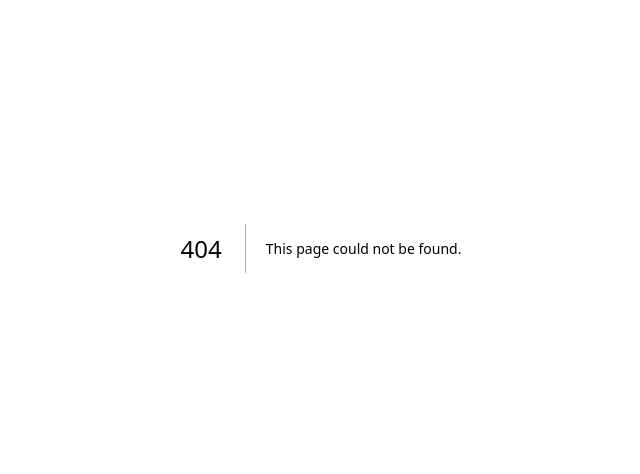
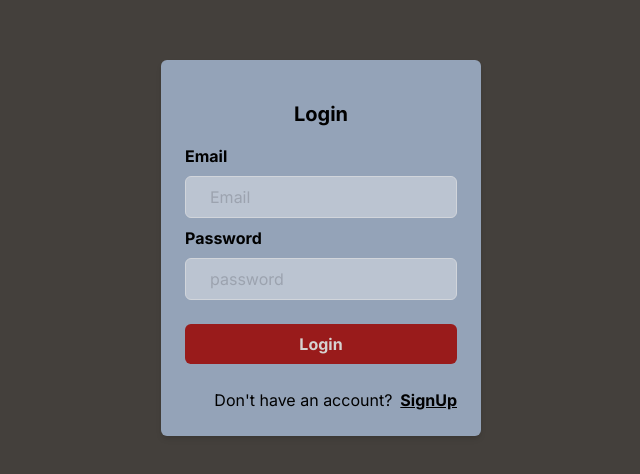
Before and after one commit to AlexanderK88/b7-inlamning-4a, a Next.js app in the folder kinogoteborg/: page /login in a window 1280 px wide. Before the commit this address had no page. Shown: the part 152-626 px from the top of the page, without its empty margins (319-959 px from the left). Built offline with nearby package versions, Linux system fonts and the light colour scheme.

Commit message:
Made components for login and signup
Co-authored-by: Kookiie88 <Kookiie88@users.noreply.github.com>

```diff
--- /dev/null
+++ b/kinogoteborg/src/app/components/userComponents/LoginForm.jsx
@@ -0,0 +1,37 @@
+export default function LoginForm({ setIsRegistered }) {
+  const noUserHandler = () => {
+    setIsRegistered(false);
+  };
+  return (
+    <div className="min-h-1/3 bg-slate-400 min-w-3/5 md:w-2/5 xl:w-1/4 rounded-md shadow-md p-6 ">
+      <h1 className="text-center my-4 text-xl font-bold">Login</h1>
+      <form className="flex flex-col gap-2">
+        <label className="font-bold" htmlFor="email">
+          Email
+        </label>
+        <input type="email" name="email" placeholder="Email" />
+        <label className="font-bold" htmlFor="password">
+          Password
+        </label>
+        <input type="password" name="password" placeholder="password" />
+        <button
+          className=" mt-4 bg-red-800 hover:bg-red-700 text-stone-300 font-bold cursor-pointer px-6 py-2 rounded-md"
+          onClick=""
+        >
+          Login
+        </button>
+        <div>
+          <p className="text-right mt-4">
+            Don't have an account?
+            <span
+              className="font-bold underline hover:cursor-pointer ml-2 hover:text-stone-700"
+              onClick={noUserHandler}
+            >
+              SignUp
+            </span>
+          </p>
+        </div>
+      </form>
+    </div>
+  );
+}
--- /dev/null
+++ b/kinogoteborg/src/app/components/userComponents/SignupForm.jsx
@@ -0,0 +1,45 @@
+export default function SignupForm({ setIsRegistered }) {
+  const hasUserHandler = () => {
+    setIsRegistered(true);
+  };
+  return (
+    <div className="min-h-1/3 bg-slate-400 min-w-3/5 md:w-2/5 xl:w-1/4 rounded-md shadow-md p-6 ">
+      <h1 className="text-center my-4 text-xl font-bold">Sign up</h1>
+      <form className="flex flex-col gap-2">
+        <label className="font-bold" htmlFor="fullName">
+          Full Name
+        </label>
+        <input type="text" name="fullName" placeholder="Full Name" />
+        <label className="font-bold" htmlFor="phone">
+          Phone Number
+        </label>
+        <input type="text" name="phone" placeholder="Phone number" />
+        <label className="font-bold" htmlFor="email">
+          Email
+        </label>
+        <input type="email" name="email" placeholder="Email" />
+        <label className="font-bold" htmlFor="password">
+          Password
+        </label>
+        <input type="password" name="password" placeholder="password" />
+        <button
+          className=" mt-4 bg-red-800 hover:bg-red-700 text-stone-300 font-bold cursor-pointer px-6 py-2 rounded-md"
+          onClick=""
+        >
+          Sign up
+        </button>
+        <div>
+          <p className="text-right mt-4">
+            Already have an account?
+            <span
+              className="font-bold underline hover:cursor-pointer ml-2 hover:text-stone-700"
+              onClick={hasUserHandler}
+            >
+              Login
+            </span>
+          </p>
+        </div>
+      </form>
+    </div>
+  );
+}
--- a/kinogoteborg/src/app/globals.css
+++ b/kinogoteborg/src/app/globals.css
@@ -7,3 +7,6 @@
     text-wrap: balance;
   }
 }
+input {
+  @apply w-full border border-gray-300 rounded-md px-6 py-2 bg-zinc-100/40;
+}
--- a/kinogoteborg/src/app/layout.js
+++ b/kinogoteborg/src/app/layout.js
@@ -11,7 +11,7 @@ const inter = Inter({ subsets: ["latin"] });
 export default function RootLayout({ children }) {
   return (
     <html lang="en">
-      <body className={inter.className}>{children}</body>
+      <body className={`${inter.className} bg-stone-700`}>{children}</body>
     </html>
   );
 }
--- /dev/null
+++ b/kinogoteborg/src/app/login/page.jsx
@@ -0,0 +1,19 @@
+"use client";
+
+import LoginForm from "../components/userComponents/LoginForm";
+import SignupForm from "../components/userComponents/SignupForm";
+import { useState } from "react";
+
+export default function page() {
+  const [isRegistered, setIsRegistered] = useState(true);
+
+  return (
+    <main className="grid place-items-center h-screen">
+      {isRegistered ? (
+        <LoginForm setIsRegistered={setIsRegistered} />
+      ) : (
+        <SignupForm setIsRegistered={setIsRegistered} />
+      )}
+    </main>
+  );
+}
```
